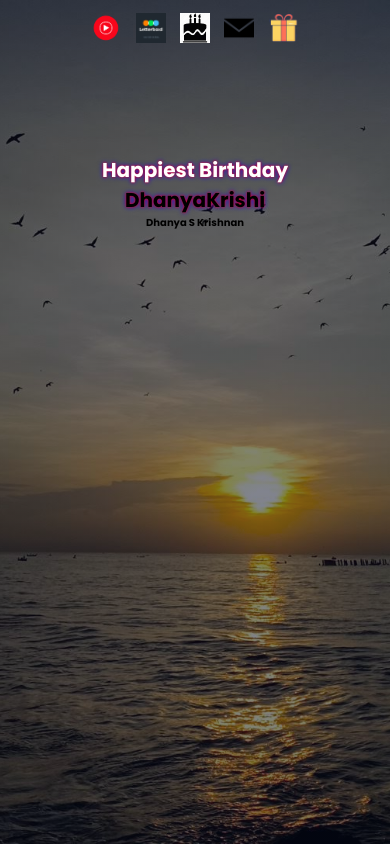
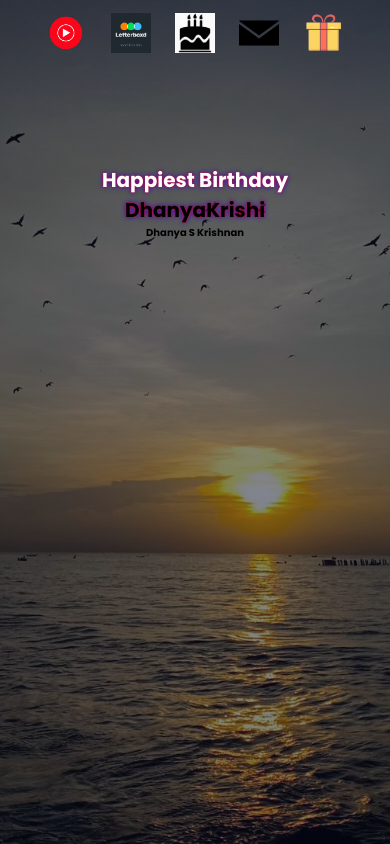
Before and after one commit to Viraj-6303/HBDDK, a plain HTML site: page index.html in a window 390 px wide. Drawn offline with Linux system fonts and the light colour scheme.

Commit message:
Update style.css

```diff
--- a/style.css
+++ b/style.css
@@ -116,7 +116,13 @@ nav {
     }
 
     .nav-bar ul li {
-        padding: 5px;
+        padding: 5px 10px;
+    }
+
+    .nav-bar ul li img {
+    background-color: rgba(240, 248, 255, 0);
+    width: 40px;
+    height : 40px;
     }
 }
 
@@ -137,6 +143,12 @@ nav {
     }
 
     .nav-bar ul li {
-        padding: 5px;
+        padding: 5px 10px;
+    }
+
+    .nav-bar ul li img {
+    background-color: rgba(240, 248, 255, 0);
+    width: 40px;
+    height : 40px;
     }
 }
```
